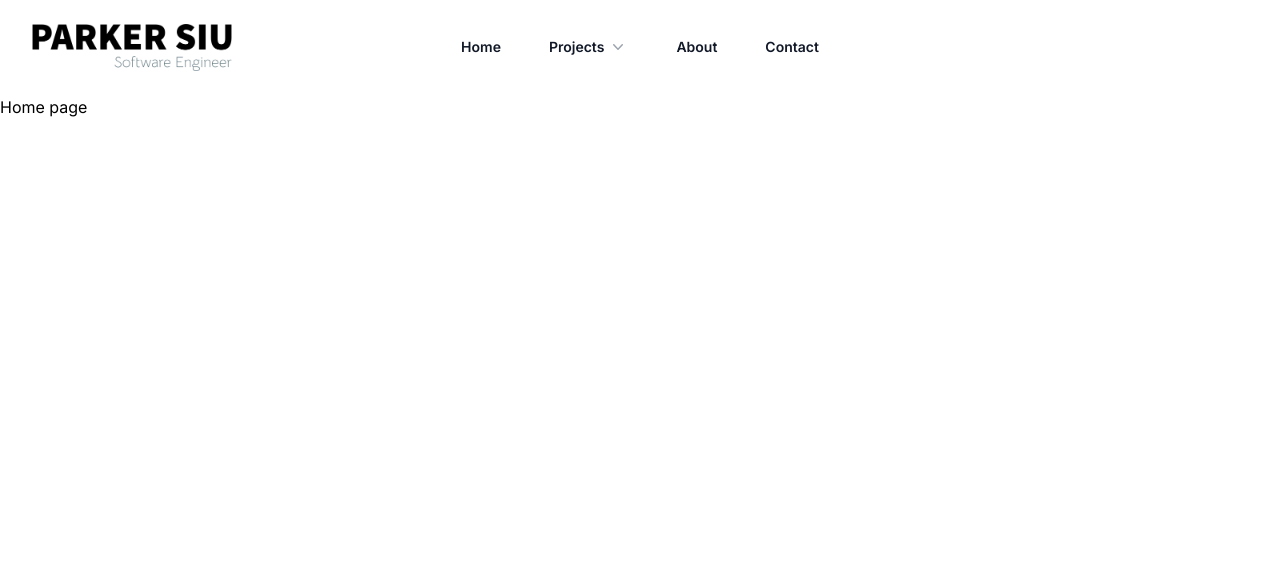
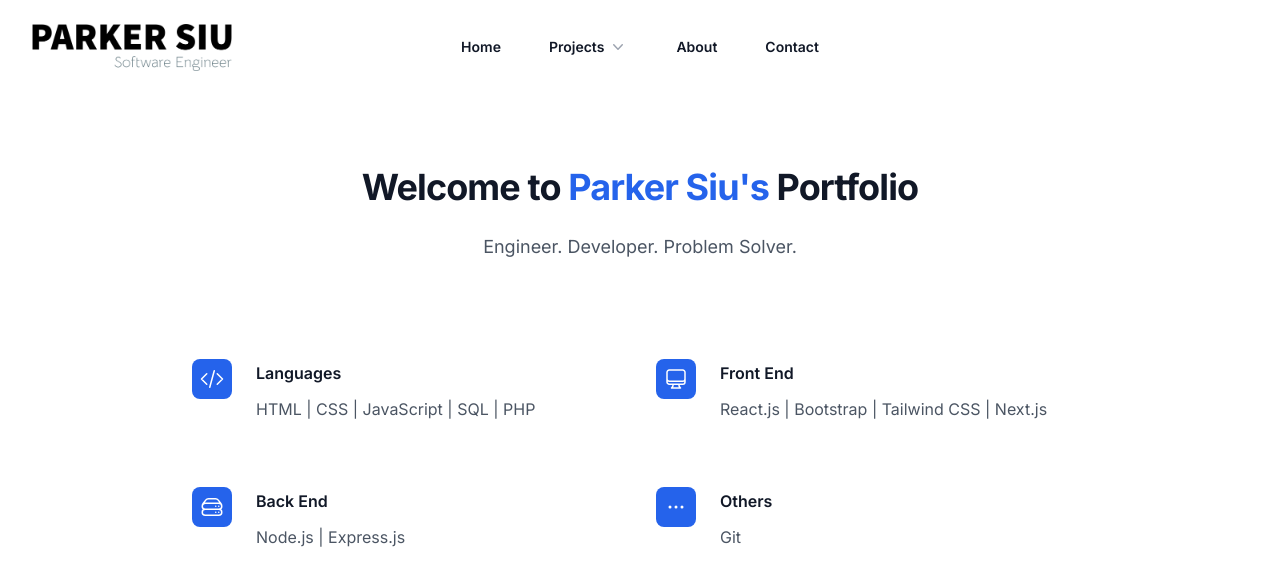
Before and after one commit to parkersiu/portfolio, a Next.js app: page / in a window 1280 px wide. Shown: the top 586 px of the page. Built offline with nearby package versions, Linux system fonts and the light colour scheme.

Commit message:
Added home page layout and initial styling.

```diff
--- a/app/page.js
+++ b/app/page.js
@@ -1,7 +1,61 @@
+import { ServerStackIcon, CodeBracketIcon, EllipsisHorizontalIcon, ComputerDesktopIcon } from '@heroicons/react/24/outline'
+
+const features = [
+  {
+    name: 'Languages',
+    description:
+      'HTML | CSS | JavaScript | SQL | PHP',
+    icon: CodeBracketIcon,
+  },
+  {
+    name: 'Front End',
+    description:
+      'React.js | Bootstrap | Tailwind CSS | Next.js',
+    icon: ComputerDesktopIcon,
+  },
+  {
+    name: 'Back End',
+    description:
+      'Node.js | Express.js',
+    icon: ServerStackIcon,
+  },
+  {
+    name: 'Others',
+    description:
+      'Git',
+    icon: EllipsisHorizontalIcon,
+  },
+]
+
 export default function Page() {
   return (
-    <>
-      <div>Home page</div>
-    </>
-  );
+    <div className="bg-white py-12 sm:py-16">
+      <div className="mx-auto max-w-7xl px-6 lg:px-8">
+        <div className="mx-auto max-w-2xl lg:text-center">
+          {/* <h2 className="text-base font-semibold leading-7 text-indigo-600">Deploy faster</h2> */}
+          <p className="mt-2 text-3xl font-bold tracking-tight text-gray-900 sm:text-4xl">
+            Welcome to <span className='text-blue-600'>Parker Siu&apos;s</span> Portfolio
+          </p>
+          <p className="mt-6 text-lg leading-8 text-gray-600">
+            Engineer. Developer. Problem Solver.
+          </p>
+        </div>
+        <div className="mx-auto mt-16 max-w-2xl sm:mt-20 lg:mt-24 lg:max-w-4xl">
+          <dl className="grid max-w-xl grid-cols-1 gap-x-8 gap-y-10 lg:max-w-none lg:grid-cols-2 lg:gap-y-16">
+            {features.map((feature) => (
+              <div key={feature.name} className="relative pl-16">
+                <dt className="text-base font-semibold leading-7 text-gray-900">
+                  <div className="absolute left-0 top-0 flex h-10 w-10 items-center justify-center rounded-lg bg-blue-600">
+                    <feature.icon className="h-6 w-6 text-white" aria-hidden="true" />
+                  </div>
+                  {feature.name}
+                </dt>
+                <dd className="mt-2 text-base leading-7 text-gray-600">{feature.description}</dd>
+              </div>
+            ))}
+          </dl>
+        </div>
+      </div>
+    </div>
+  )
 }
```
